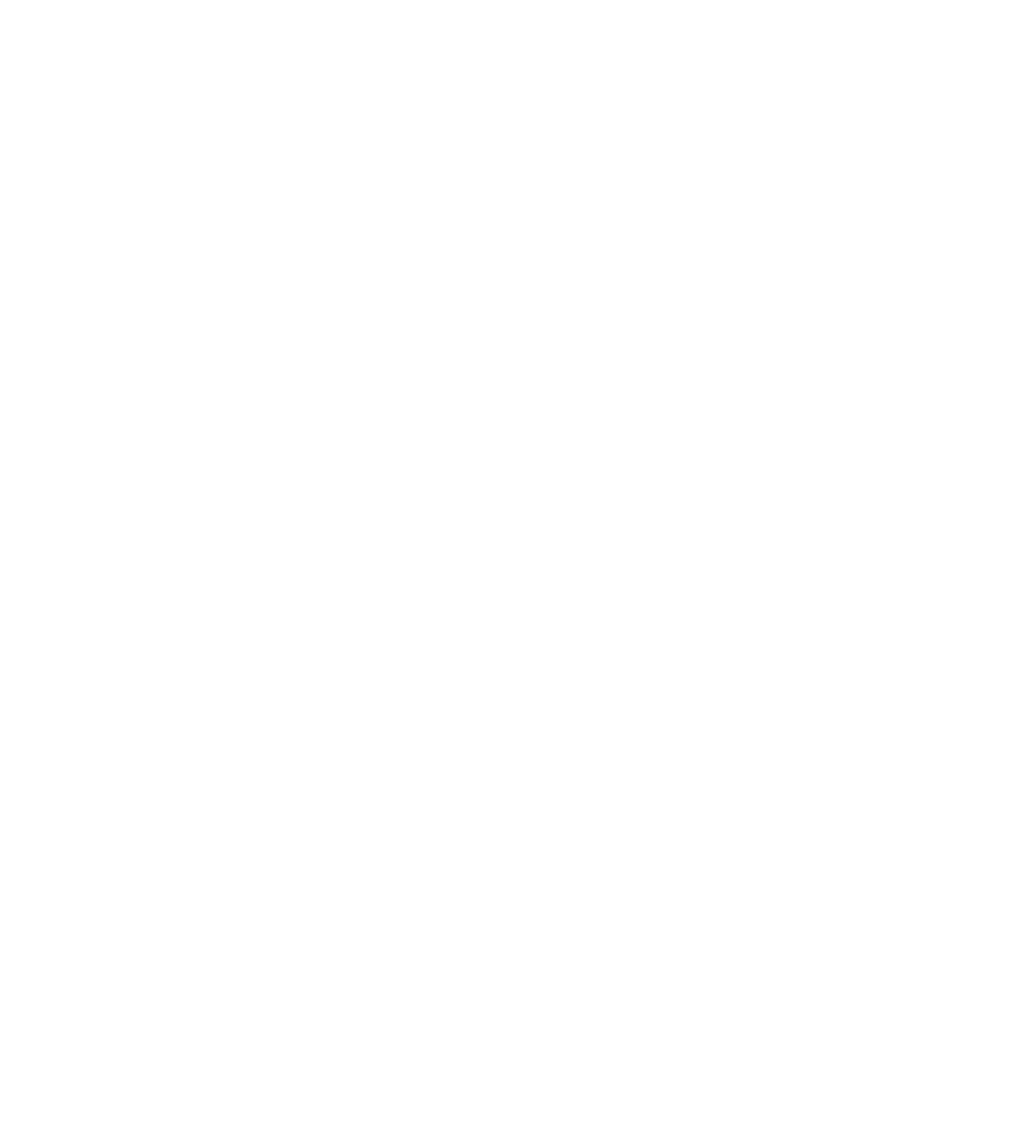
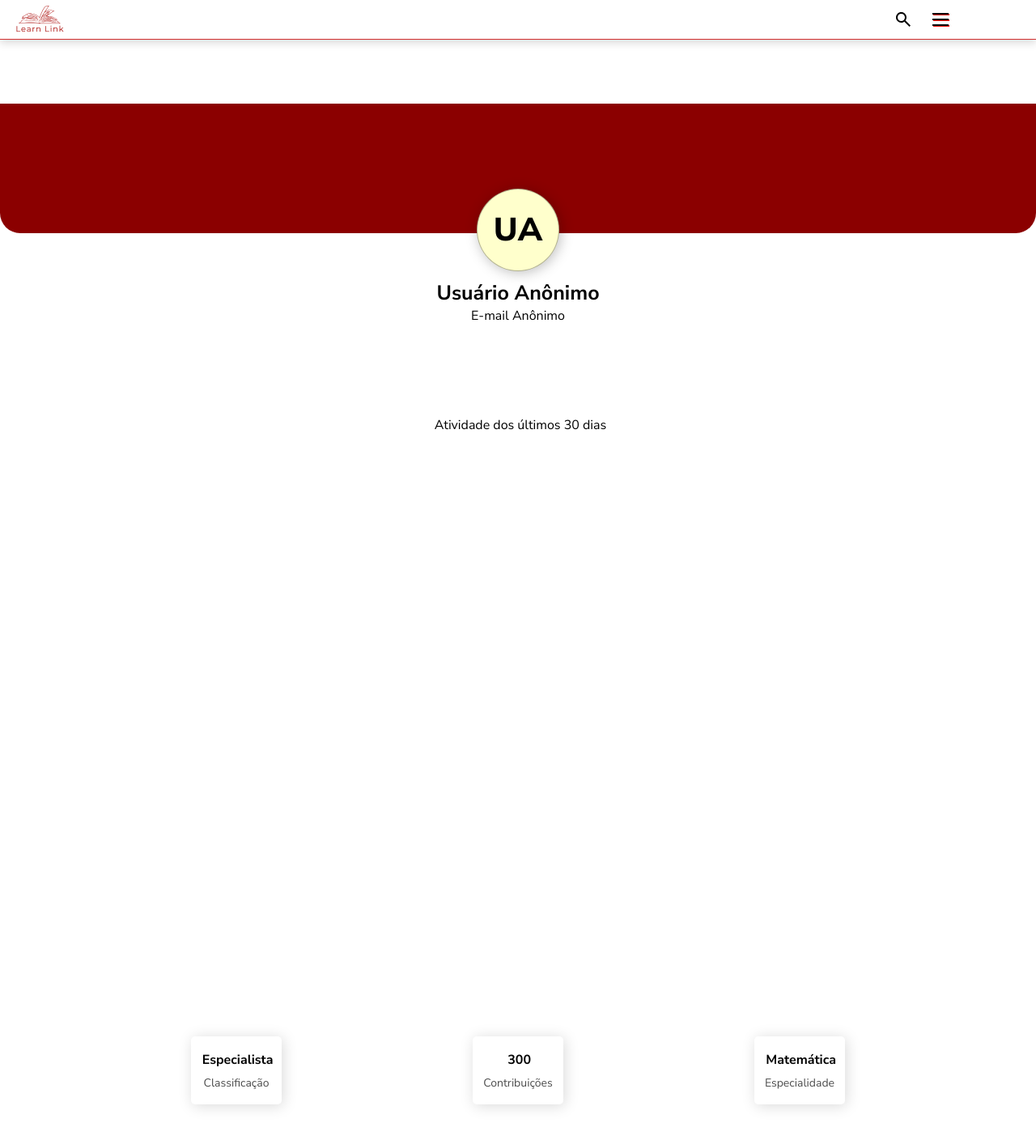
Before and after one commit to Solvers-Co/Learn-Link, a React (Create React App) app in the folder front-end/: page /perfil in a window 1280 px wide. Before the commit this address had no page. Shown: the top 1408 px of the page at 81% size. Before the commit the page ends 800 px from the top, so only its background shows below. Built offline with nearby package versions, Linux system fonts and the light colour scheme.

Commit message:
feat: front da página de perfil

```diff
--- /dev/null
+++ b/front-end/src/mobile/components/cards/cardAtividade/CardAtividade.jsx
@@ -0,0 +1,27 @@
+import styles from './CardAtividade.module.css';
+
+const CardAtividade = () => {
+    const renderQuadrados = (quantidade) => (
+        Array.from({ length: quantidade }, (_, index) => (
+            <div key={index} className={styles.quadrado}></div>
+        ))
+    );
+
+    return (
+        <div>
+            <div className={styles.header}>
+                <span className={styles.titulo}>Atividade dos últimos 30 dias</span>
+            </div>
+            <div className={styles.card}>
+                <div className={styles.primeiraLinha}>
+                    {renderQuadrados(15)}
+                </div>
+                <div className={styles.segundaLinha}>
+                    {renderQuadrados(15)}
+                </div>
+            </div>
+        </div>
+    );
+};
+
+export default CardAtividade;
--- /dev/null
+++ b/front-end/src/mobile/components/cards/cardAtividade/CardAtividade.module.css
@@ -0,0 +1,35 @@
+.card {
+    width: 341px;
+    height: 105px;
+    border-radius: 5px;
+    border: 0.5px solid rgba(0, 0, 0, 0.25);
+    box-shadow: 4px 4px 16px 0px rgba(0, 0, 0, 0.1);
+}
+
+.header {
+    width: 100%;
+    position: absolute;
+    bottom: 33%;
+    left: 3px;
+}
+
+.titulo {
+    font-family: "Nunito Sans", sans-serif;
+    background-color: rgb(255, 255, 255);
+    padding: 10px;
+}
+
+.primeiraLinha, .segundaLinha {
+    margin-top: 8%;
+    display: flex;
+    justify-content: space-around;
+    padding-right: 5px;
+    padding-left: 5px;
+}
+
+.quadrado {
+    width: 10px;
+    height: 10px;
+    border: 1px solid #9C9292;
+    /* background: #9C9292; */
+}
--- /dev/null
+++ b/front-end/src/mobile/components/cards/cardPerfil/CardPerfil.jsx
@@ -0,0 +1,12 @@
+import styles from './CardPerfil.module.css'
+
+const CardPerfil = ({ conteudo, classificacao }) => {
+    return (
+        <div className={styles.card}>
+            <h2 className={styles.conteudo}>{conteudo}</h2>
+            <p className={styles.classificacao}>{classificacao}</p>
+        </div>
+    )
+}
+
+export default CardPerfil
--- /dev/null
+++ b/front-end/src/mobile/components/cards/cardPerfil/CardPerfil.module.css
@@ -0,0 +1,26 @@
+.card {
+    display: flex;
+    flex-direction: column;
+    justify-content: center;
+    width: 108px;
+    height: 80px;
+    box-shadow: 2px 2px 18px rgb(0, 0, 0, 0.15);
+    border-radius: 5px;
+    gap: 8px;
+    padding: 2px;
+}
+
+.conteudo, .classificacao {
+    font-family: "Nunito Sans", sans-serif;
+}
+
+.conteudo {
+    font-size: 16px;
+    text-decoration: none;
+    color: black;
+}
+
+.classificacao {
+    color: rgb(0, 0, 0, .7);
+    font-size: 14px;
+}
--- a/front-end/src/mobile/pages/login/Login.jsx
+++ b/front-end/src/mobile/pages/login/Login.jsx
@@ -27,10 +27,12 @@ const Login = () => {
             const sessionData = response.data.token;
             const sessionUserId = response.data.userId;
             const sessionUserName = response.data.nome;
+            const sessionUserEmail = response.data.email;
 
             sessionStorage.setItem('token', sessionData)
             sessionStorage.setItem('userId', sessionUserId)
             sessionStorage.setItem('nome', sessionUserName)
+            sessionStorage.setItem('email', sessionUserEmail)
 
             toast.success("Login Efetuado com sucesso!"); // Exibe uma mensagem de sucesso
             navigate("/feedGeral"); // Redireciona para a página de músicas
--- /dev/null
+++ b/front-end/src/mobile/pages/perfil/Perfil.jsx
@@ -0,0 +1,76 @@
+import styles from './Perfil.module.css';
+import Header from '../../components/headerAplicacao/Header';
+import CardPerfil from '../../components/cards/cardPerfil/CardPerfil';
+import React, { useMemo } from 'react';
+import CardAtividade from '../../components/cards/cardAtividade/CardAtividade';
+
+function generateInitials(name) {
+    if (!name) {
+        // Se o nome não estiver definido, retorne um valor padrão
+        return <div style={{ color: 'red' }}>N/A</div>;
+    }
+
+    const nameParts = name.trim().split(' ');
+    const firstInitial = nameParts[0].charAt(0).toUpperCase();
+    const lastInitial = nameParts[nameParts.length - 1].charAt(0).toUpperCase();
+
+    const pastelColors = [
+        '#FFB3BA', '#FFDFBA', '#FFFFBA', '#BAFFC9', '#BAE1FF',
+        '#FFB3B3', '#FFCCB3', '#FFFFCC', '#CCFFCC', '#CCE5FF',
+        '#FFC3A0', '#FFEDCC', '#FFFFE0', '#E0FFCC', '#CCE0FF',
+        '#FFC4C4', '#FFE1C4', '#FFFFD1', '#D1FFD1', '#D1E8FF'
+    ];
+
+    const randomIndex = Math.floor(Math.random() * pastelColors.length);
+    const backgroundColor = pastelColors[randomIndex];
+
+    const avatar = {
+        borderRadius: '50%',
+        border: '1px solid rgba(0, 0, 0, .3)',
+        fontSize: '40px',
+        width: '100px',
+        height: '100px',
+        display: 'flex',
+        justifyContent: 'center',
+        alignItems: 'center',
+        fontFamily: '"NunitoSans", sans-serif',
+        boxShadow: '2px 2px 16px rgba(0, 0, 0, 0.25)',
+        backgroundColor
+    };
+
+    return <div style={avatar}>{firstInitial + lastInitial}</div>;
+}
+
+const Perfil = () => {
+    // Obtem o nome do usuário armazenado no sessionStorage
+    const nomeUsuarioLogado = sessionStorage.getItem('nome') || 'Usuário Anônimo';
+    const emailUsuarioLogado = sessionStorage.getItem('email') || 'E-mail Anônimo';
+
+    // Memorize o avatar gerado com base no nome
+    const avatar = useMemo(() => generateInitials(nomeUsuarioLogado), [nomeUsuarioLogado]);
+
+    return (
+        <>
+            <Header />
+            <div className={styles.perfil}>
+                <div className={styles.corFundo}>
+                    <div className={styles.userInfo}>
+                        {avatar}
+                        <span className={styles.nome}>{nomeUsuarioLogado}</span>
+                        <span className={styles.email}>{emailUsuarioLogado}</span>
+                    </div>
+                </div>
+                <div className={styles.cards}>
+                    <CardPerfil conteudo="Especialista" classificacao="Classificação" />
+                    <CardPerfil conteudo="300" classificacao="Contribuições" />
+                    <CardPerfil conteudo="Matemática" classificacao="Especialidade" />
+                </div>
+                <div className={styles.atividade}>
+                    <CardAtividade />
+                </div>
+            </div>
+        </>
+    );
+}
+
+export default Perfil;
--- /dev/null
+++ b/front-end/src/mobile/pages/perfil/Perfil.module.css
@@ -0,0 +1,48 @@
+.perfil {
+    padding-top: 10%;
+    width: 100vw;
+    height: 100vh;
+}
+
+.corFundo {
+    width: 100vw;
+    height: 20vh;
+    background-color: #8B0000;
+    border-radius: 0px 0px 25px 25px;
+    position: fixed;
+}
+
+.userInfo {
+    display: flex;
+    flex-direction: column;
+    align-items: center;
+    margin-top: 105px;
+}
+
+.nome {
+    margin-top: 10px;
+    font-size: 25px;
+    font-weight: 700;
+}
+
+.nome, .email {
+    font-family: "Nunito Sans", sans-serif;
+}
+
+.cards {
+    display: flex;
+    justify-content: space-evenly;
+    align-items: center;
+    text-align: center;
+    width: 100vw;
+    margin-top: 90%;
+}
+
+.atividade {
+    width: 100vw;
+    display: flex;
+    justify-content: center;
+    align-items: center;
+    text-align: center;
+    margin-top: 20%;
+}
--- a/front-end/src/routes.js
+++ b/front-end/src/routes.js
@@ -17,6 +17,7 @@ import RecuperacaoSenha from "./mobile/pages/recuperacaoSenha/RecuperacaoSenha";
 import VerificacaoSenha from "./mobile/pages/verificacaoSenha/VerificacaoSenha";
 import RedefinicaoSenha from "./mobile/pages/redefinicaoSenha/RedefinicaoSenha";
 import FeedGeral from "./mobile/pages/feedGeral/FeedGeral";
+import Perfil from "./mobile/pages/perfil/Perfil";
 
 function Rotas() {
     return (
@@ -31,6 +32,7 @@ function Rotas() {
                     <Route path="/loginDesktop" element={<LoginDesktop />} />
                     <Route path="/dashboard" element={<Dashboard />} />
                     <Route path="/aceitarUsuarios" element={<AceitarUsuarios />} />
+                    <Route path="/perfil" element={<Perfil />} />
                     <Route path="/canais" element={<Canais />} />
                     <Route path="/completarCadastro" element={<CompletarCadastro />} />
                     <Route path="/recuperarSenha" element={<RecuperacaoSenha />} />
```
